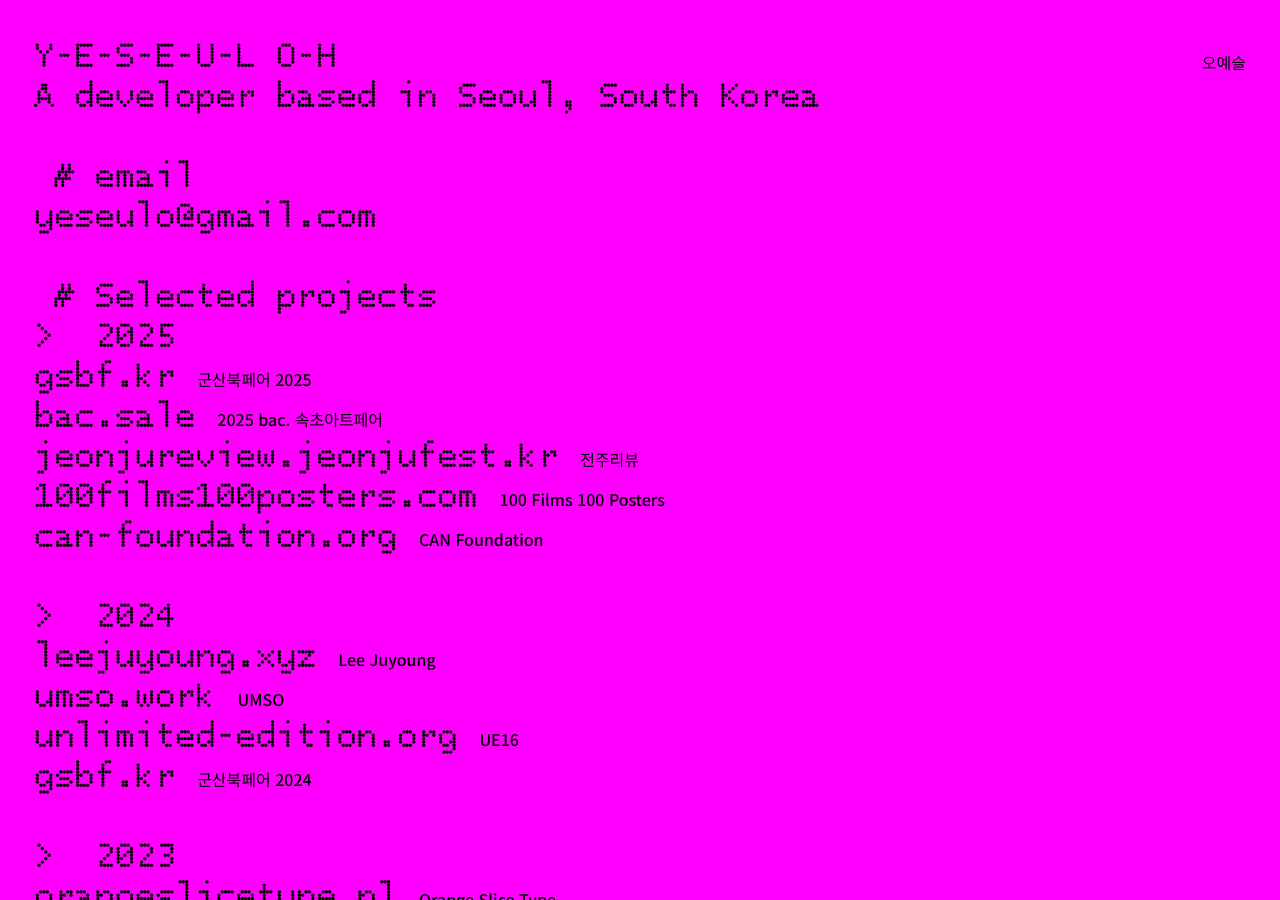
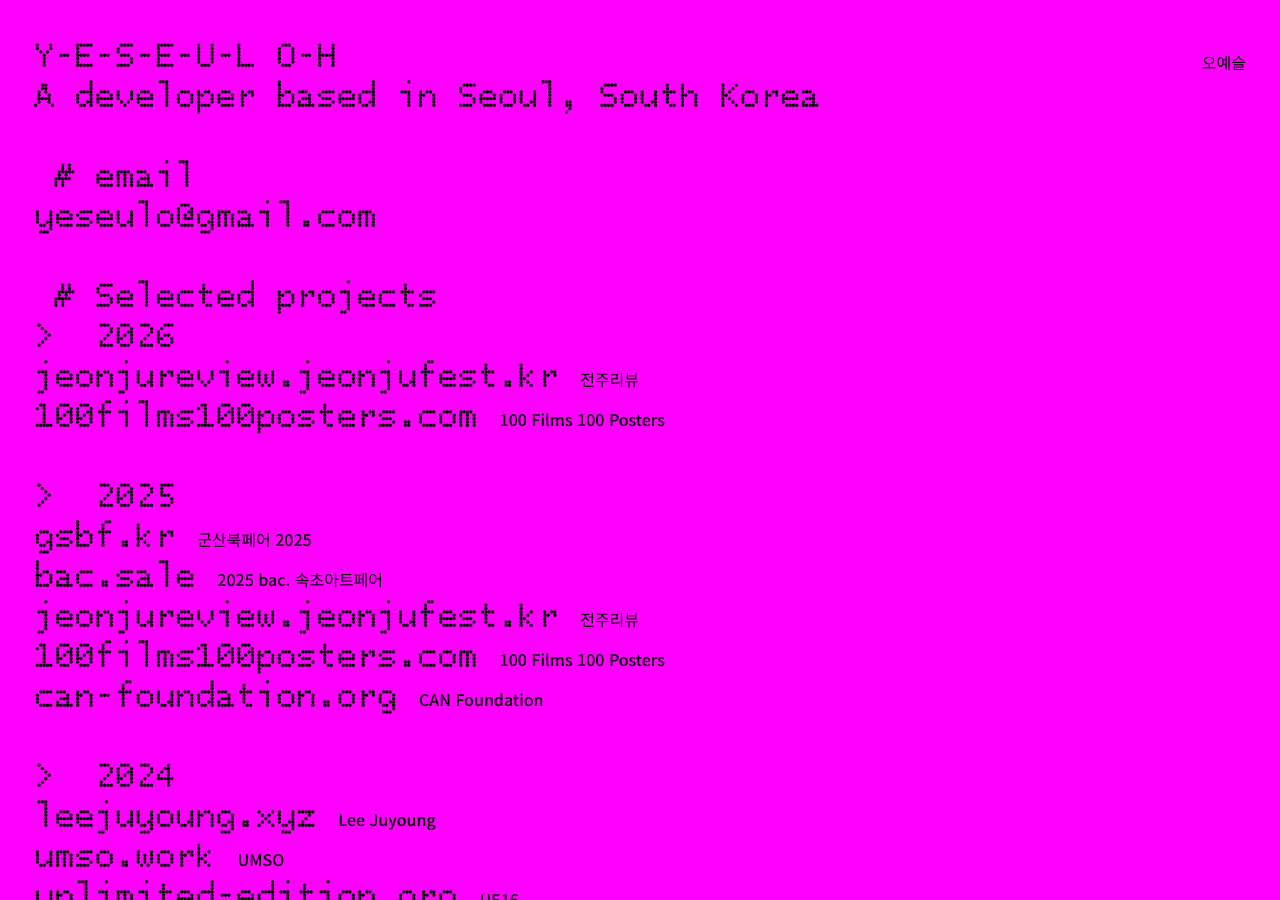
Before and after one commit to yeseulo/yeseulo.github.io, a Jekyll site: the page built from index.md, in a window 1280 px wide and 900 px high. Built offline with Jekyll 4.4.1, drawn with Linux system fonts in a browser that asks for light colours.

Commit message:
Update index.md

```diff
--- a/index.md
+++ b/index.md
@@ -6,23 +6,27 @@ image: assets/og-image.png
 
 ## &nbsp;# Selected projects
 
+### >&nbsp;&nbsp;2026
+- [jeonjureview.jeonjufest.kr](https://jeonjureview.jeonjufest.kr/){: target="_blank"}**전주리뷰**
+- [100films100posters.com](https://100films100posters.com/){: target="_blank"}**100 Films 100 Posters**
+
 ### >&nbsp;&nbsp;2025
 - [gsbf.kr](https://gsbf.kr/){: target="_blank"}**군산북페어 2025**
 - [bac.sale](https://bac.sale/){: target="_blank"}**2025 bac. 속초아트페어**
-- [jeonjureview.jeonjufest.kr](https://jeonjureview.jeonjufest.kr/){: target="_blank"}**전주리뷰**
-- [100films100posters.com](https://100films100posters.com/){: target="_blank"}**100 Films 100 Posters**
+- _jeonjureview.jeonjufest.kr_**전주리뷰**
+- _100films100posters.com_**100 Films 100 Posters**
 - [can-foundation.org](http://can-foundation.org/){: target="_blank"}**CAN Foundation**
 
 ### >&nbsp;&nbsp;2024
 - [leejuyoung.xyz](https://leejuyoung.xyz/){: target="_blank"}**Lee Juyoung**
 - [umso.work](https://umso.work/){: target="_blank"}**UMSO**
-- [unlimited-edition.org](https://unlimited-edition.org/){: target="_blank"}**UE16**
+- _unlimited-edition.org_**UE16**
 - _gsbf.kr_**군산북페어 2024**
 
 ### >&nbsp;&nbsp;2023
 - [orangeslicetype.nl](https://orangeslicetype.nl/){: target="_blank"}**Orange Slice Type**
 - _unlimited-edition.org_**UE15**
-- [theportfolioseoul.com](https://theportfolioseoul.com/){: target="_blank"}**The Portfolio, Seoul**
+- _theportfolioseoul.com_**The Portfolio, Seoul**
 - _wanderloch.com_**Wanderloch**
 - [webzinelim.com](https://webzinelim.com/){: target="_blank"}**열림원 문학웹진 림**
 
```
